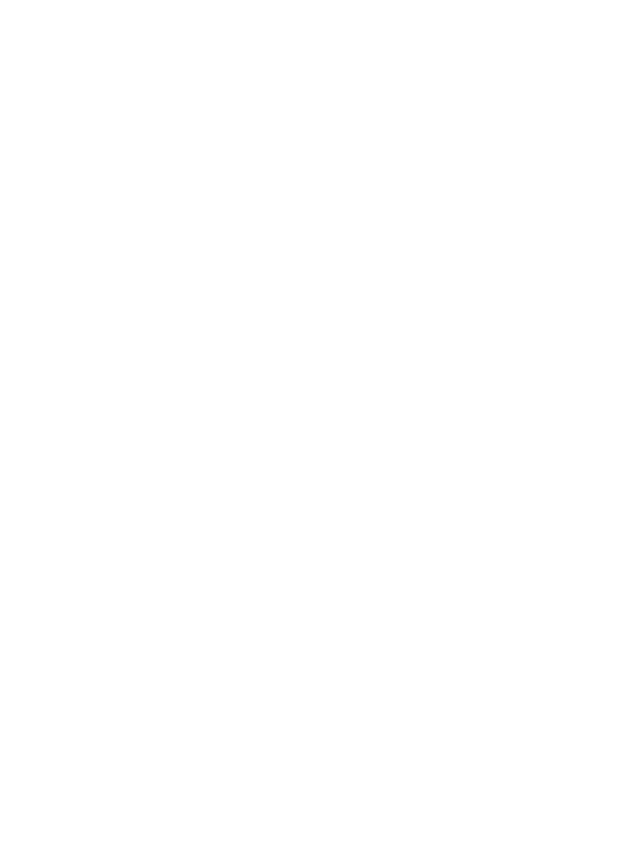
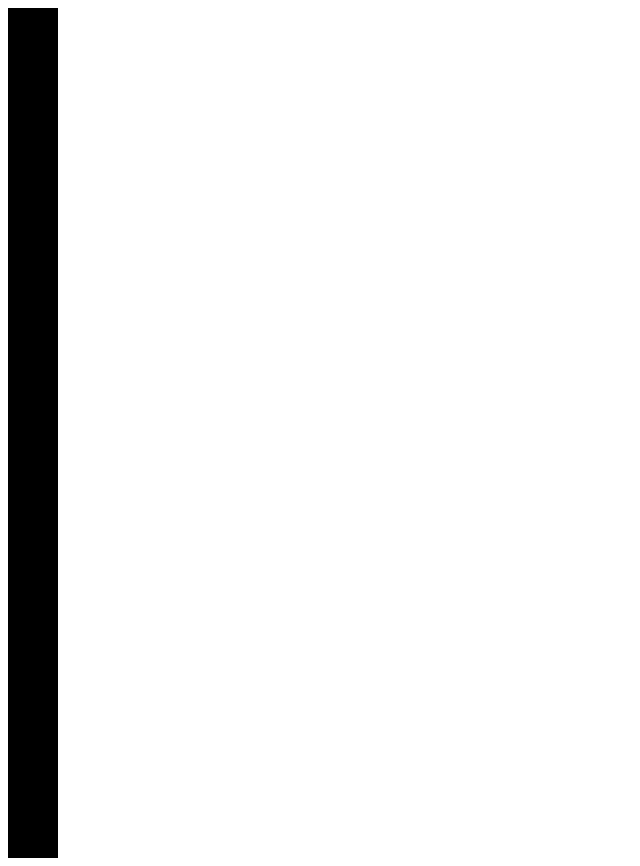
Before and after one commit to raandae-web/Etch-A-Sketch, a plain HTML site: page index.html in a window 1280 px wide. Shown: the whole page, without its empty margins (0-640 px from the left). Before the commit the page ends 800 px from the top, so only its background shows below. Drawn offline with Linux system fonts and the light colour scheme.

Commit message:
Added boxes. Added CSS

```diff
--- a/index.html
+++ b/index.html
@@ -2,11 +2,16 @@
 <html lang="en">
 <head>
     <script src="javascript.js" defer></script>
+    <link rel="stylesheet" href = "style.css"
     <meta charset="UTF-8">
     <meta name="viewport" content="width=device-width, initial-scale=1.0">
     <title>Document</title>
 </head>
 <body>
+<div class="boxContainer">
 
+
+
+</div>
 </body>
 </html>
--- a/javascript.js
+++ b/javascript.js
@@ -0,0 +1,13 @@
+
+let boxContainer = document.querySelector(".boxContainer")
+
+
+for(let i = 0; i <= 16; i++){
+let boX =  document.createElement("div")
+boX.style.width = "50px";
+boX.style.height = "50px";
+boX.style.backgroundColor = "black";
+boX.classList.add("boxes")
+boxContainer.appendChild(boX)
+
+}
```
Also changed, not shown: style.css (added).
